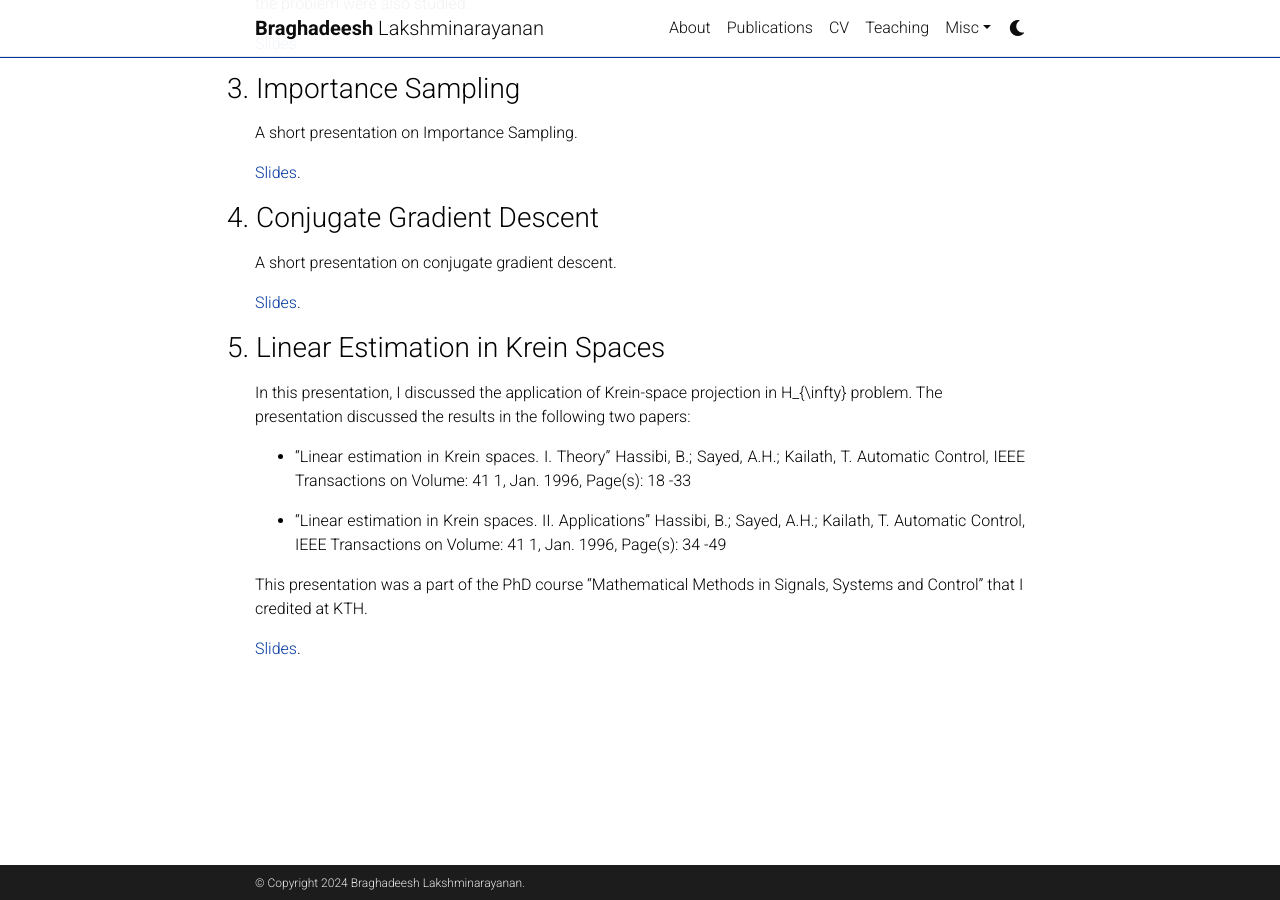
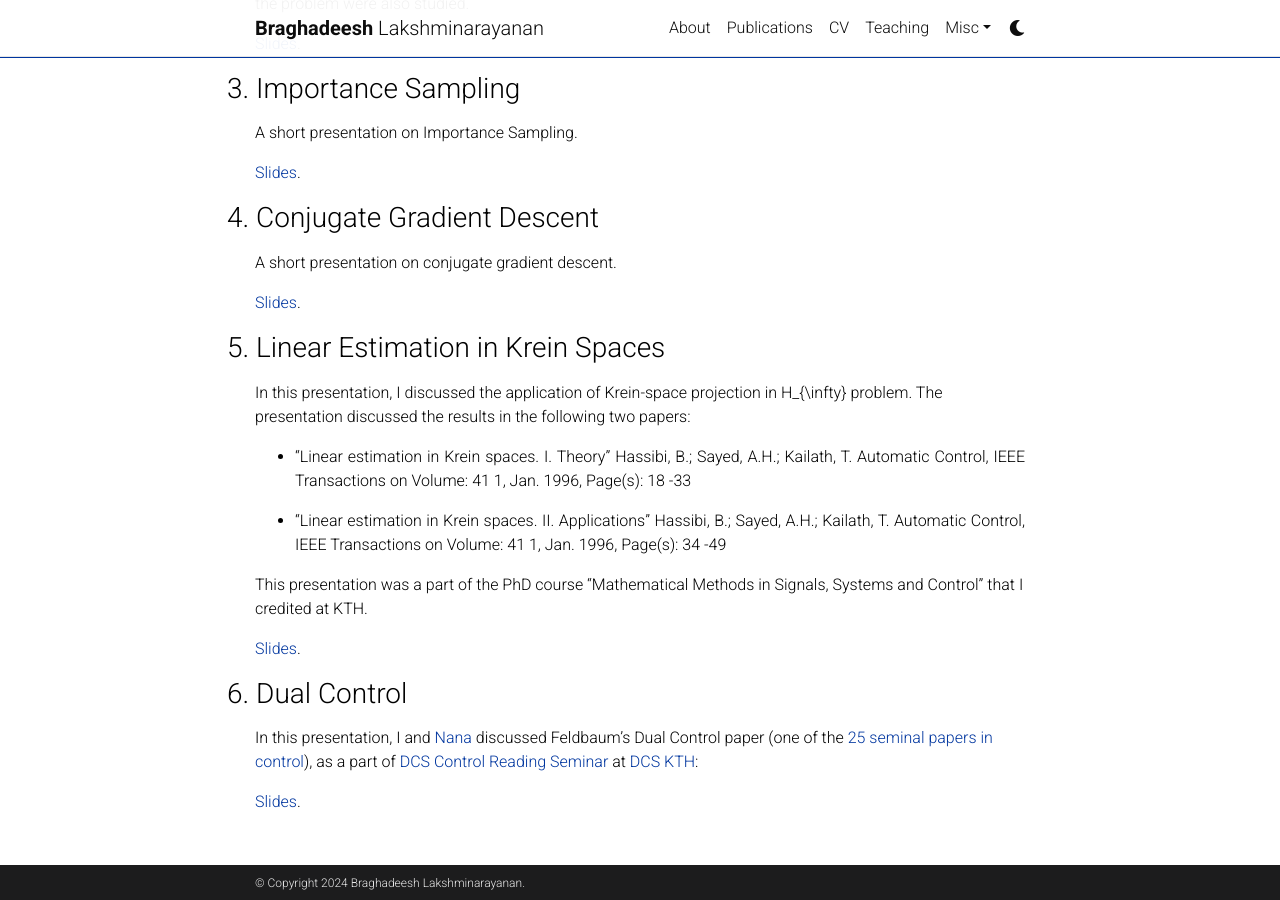
Before and after one commit to Braghadeeshln/Braghadeeshln.github.io, a Jekyll site: the page built from _pages/course_presentations.md, in a window 1280 px wide and 900 px high, scrolled down 646 px. Built offline with Jekyll 4.4.1, drawn with Linux system fonts in a browser that asks for light colours; comment, search, counter and statistics services are not loaded; a style sheet for code colours, icons or effects is not loaded.

Commit message:
updated misc

```diff
--- a/_pages/course_presentations.md
+++ b/_pages/course_presentations.md
@@ -45,7 +45,7 @@ We also implemented the novel algorithm of this paper, which chooses the lambda
     <h3 style="text-indent: -1em;">5. Linear Estimation in Krein Spaces</h3>
 </p>
 
-In this presentation,  I discussed the application of Krein-space projection in H_{\infty} problem.  The presentation discussed the results in the following two papers:
+In this presentation, I discussed the application of Krein-space projection in H_{\infty} problem.  The presentation discussed the results in the following two papers:
 <ul>
 	<li><p align="justify">“Linear estimation in Krein spaces. I. Theory” Hassibi, B.; Sayed, A.H.; Kailath, T. Automatic Control, IEEE Transactions on Volume: 41 1, Jan. 1996, Page(s): 18 -33</p></li>
 	<li><p align="justify">“Linear estimation in Krein spaces. II. Applications” Hassibi, B.; Sayed, A.H.; Kailath, T. Automatic Control, IEEE Transactions on Volume: 41 1, Jan. 1996, Page(s): 34 -49</p></li>
@@ -54,3 +54,13 @@ In this presentation,  I discussed the application of Krein-space projection in
 This presentation was a part of the PhD course "Mathematical Methods in Signals, Systems and Control" that I credited  at KTH.
 
 [Slides](/assets/pdf/Presentation_Krein_Spaces.pdf).
+
+
+
+<p align="right">
+    <h3 style="text-indent: -1em;">6. Dual Control</h3>
+</p>
+
+In this presentation, I and [Nana](https://www.kth.se/profile/nanaw) discussed Feldbaum's Dual Control paper (one of the [25 seminal papers in control](https://ieeexplore.ieee.org/book/5265919)), as a part of [DCS Control Reading Seminar](https://sites.google.com/view/dcscontrolreading/home) at [DCS KTH](https://www.kth.se/is/dcs/division-of-decision-and-control-systems-1.788078):
+
+[Slides](/assets/pdf/Dual Control Presentation_BL_NW.pdf).
```
Also changed, not shown: 1 other file.
